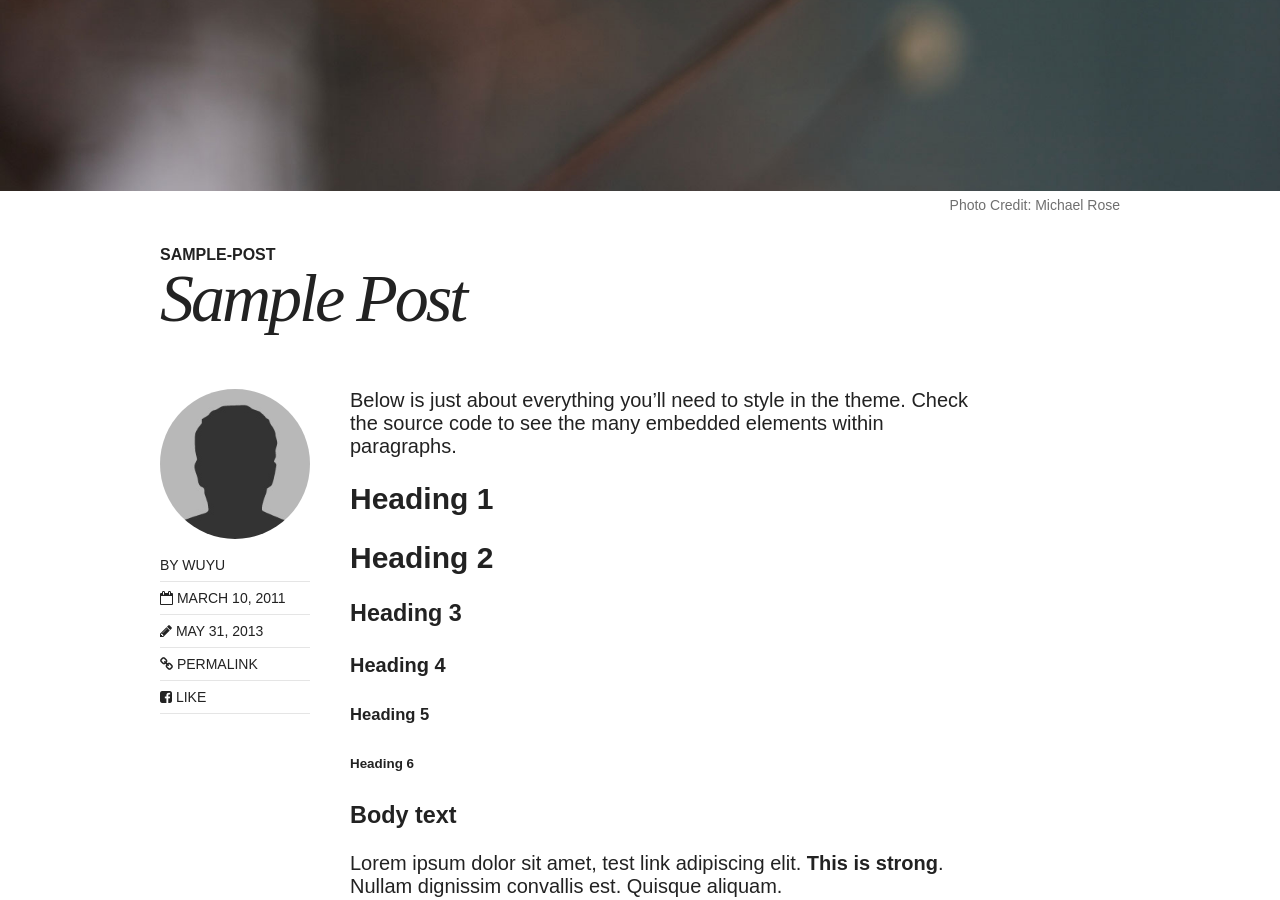
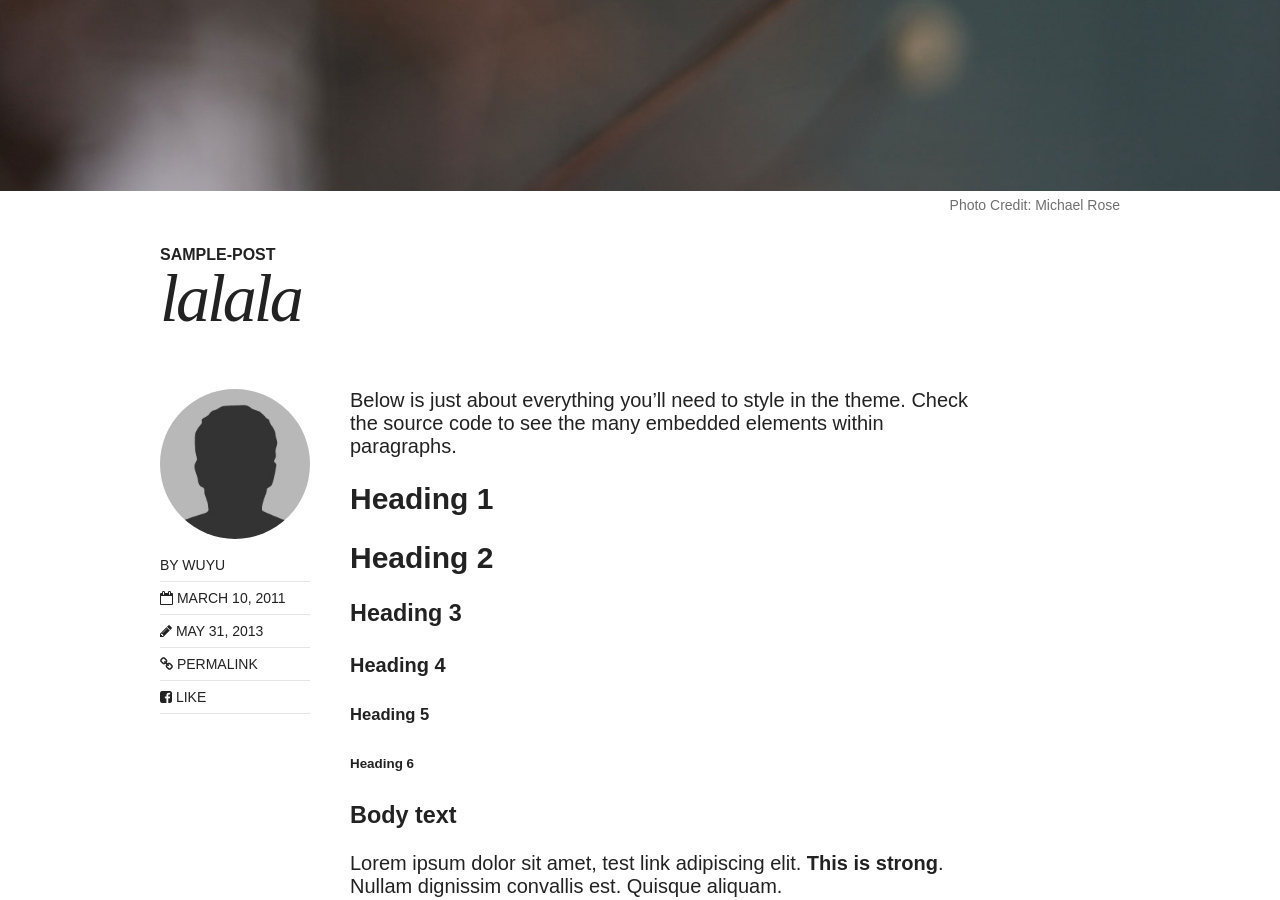
Before and after one commit to wuyu201321060203/wuyu201321060203.github.io, a Jekyll site: the page built from _posts/2011-03-10-sample-post.md, in a window 1280 px wide and 900 px high, scrolled down 502 px. Built offline with Jekyll 4.4.1, drawn with Linux system fonts in a browser that asks for light colours; nearby versions of some CDN libraries.

```diff
--- a/_posts/2011-03-10-sample-post.md
+++ b/_posts/2011-03-10-sample-post.md
@@ -1,6 +1,6 @@
 ---
 layout: post
-title: Sample Post
+title: lalala
 description: "Just about everything you'll need to style in the theme: headings, paragraphs, blockquotes, tables, code blocks, and more."
 modified: 2013-05-31
 category: opinions
```
